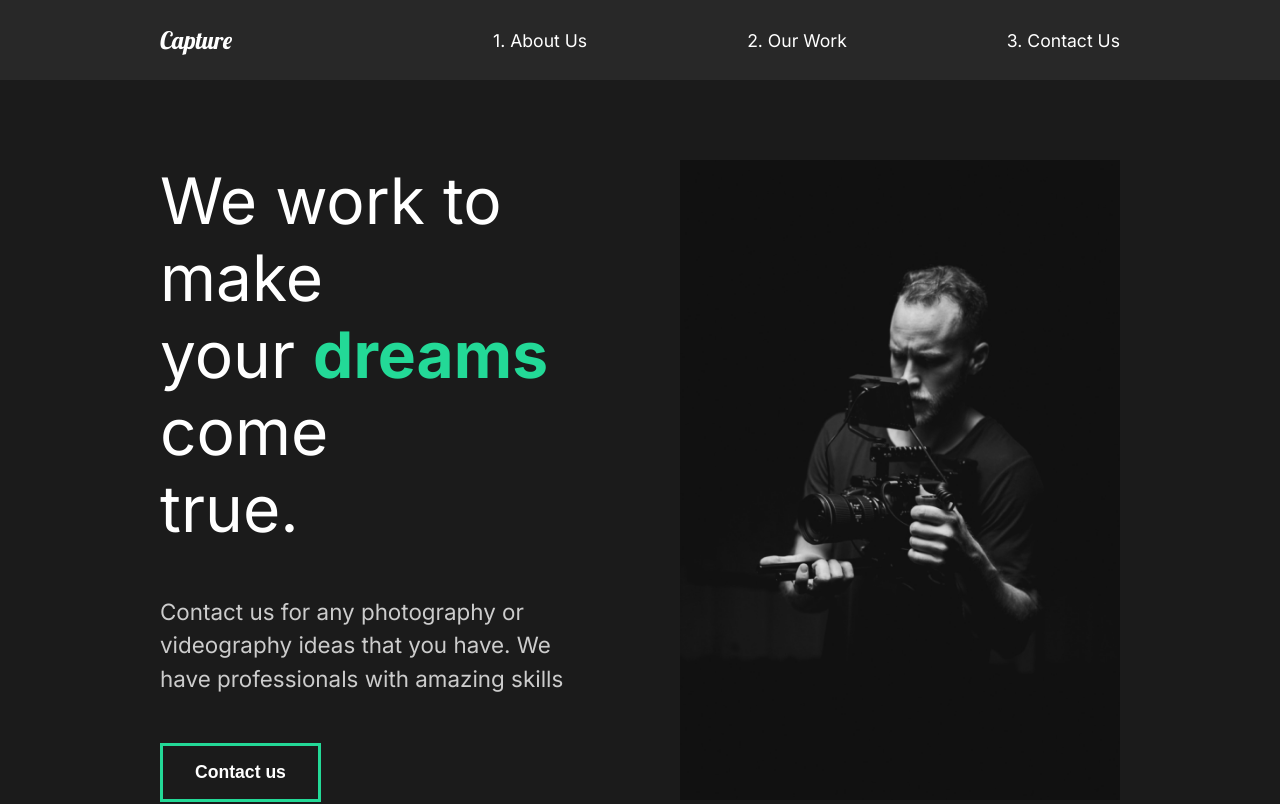
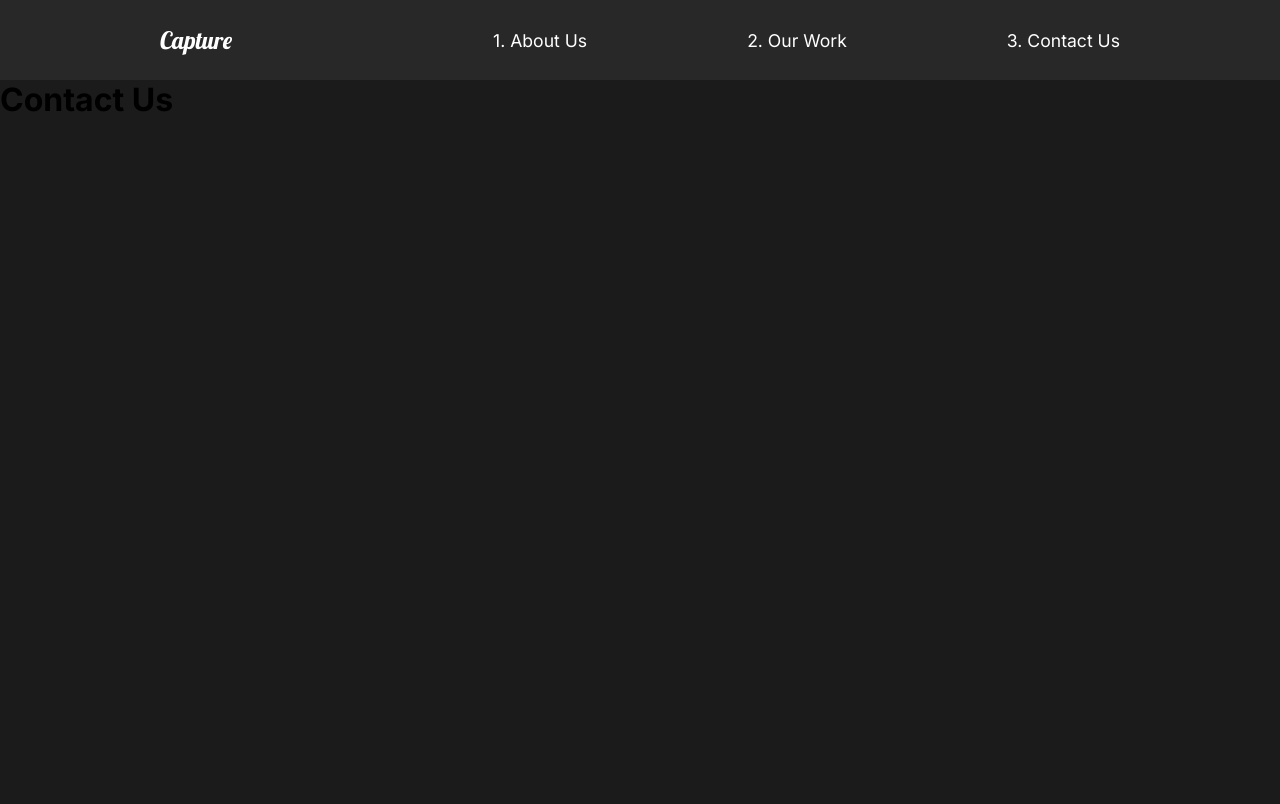
Before and after one commit to yuri-raiter/Capture-Portfolio, a React (Create React App) app: page /contact-us in a window 1280 px wide. Shown: the top 804 px of the page. Built offline with nearby package versions, Linux system fonts and the light colour scheme.

Commit message:
added react router

```diff
--- a/src/App.js
+++ b/src/App.js
@@ -3,15 +3,24 @@
 import GlobalStyle from './components/GlobalStyle'
 // Pages
 import AboutUs from './pages/AboutUs'
+import OurWork from './pages/OurWork'
+import ContactUs from './pages/ContactUs'
 
 import Nav from './components/Nav'
+
+// Router
+import { Switch, Route } from 'react-router-dom'
 
 const App = () => {
   return (
     <div className="App">
       <GlobalStyle />
       <Nav />
-      <AboutUs />
+      <Switch>
+        <Route exact path="/" component={AboutUs}/>
+        <Route path="/our-work" component={OurWork}/>
+        <Route path="/contact-us" component={ContactUs}/>
+      </Switch>
     </div>
   );
 }
--- a/src/components/Nav.js
+++ b/src/components/Nav.js
@@ -1,21 +1,21 @@
 import React from 'react'
-
 import styled from 'styled-components'
+import { Link } from 'react-router-dom'
 
 const Nav = () => {
 
     return (
         <StyledNav>
-            <h1><a id="logo" href="#"> Capture</a></h1>
+            <h1><Link id="logo" to="/"> Capture</Link></h1>
             <ul>
                 <li>
-                    <a href="#">1. About Us</a>
+                    <Link to="/">1. About Us</Link>
                 </li>
                 <li>
-                    <a href="#">2. Our Work</a>
+                    <Link to="/our-work">2. Our Work</Link>
                 </li>
                 <li>
-                    <a href="#">3. Contact Us</a>
+                    <Link to="/contact-us">3. Contact Us</Link>
                 </li>
             </ul>
         </StyledNav>
--- a/src/index.js
+++ b/src/index.js
@@ -2,10 +2,13 @@
 import ReactDOM from 'react-dom';
 import App from './App';
 import reportWebVitals from './reportWebVitals';
+import { BrowserRouter } from 'react-router-dom'
 
 ReactDOM.render(
   <React.StrictMode>
-    <App />
+    <BrowserRouter>
+      <App />
+    </BrowserRouter>
   </React.StrictMode>,
   document.getElementById('root')
 );
--- /dev/null
+++ b/src/pages/ContactUs.js
@@ -0,0 +1,11 @@
+import React from 'react'
+
+const ContactUs = () => {
+    return (
+        <div>
+            <h1>Contact Us</h1>
+        </div>
+    )
+}
+
+export default ContactUs
--- /dev/null
+++ b/src/pages/OurWork.js
@@ -0,0 +1,11 @@
+import React from 'react'
+
+const OurWork = () => {
+    return (
+        <div>
+            <h1>Our Work</h1>
+        </div>
+    )
+}
+
+export default OurWork
```
Also changed, not shown: 1 other file (tests, documents, lock files or other folders).
